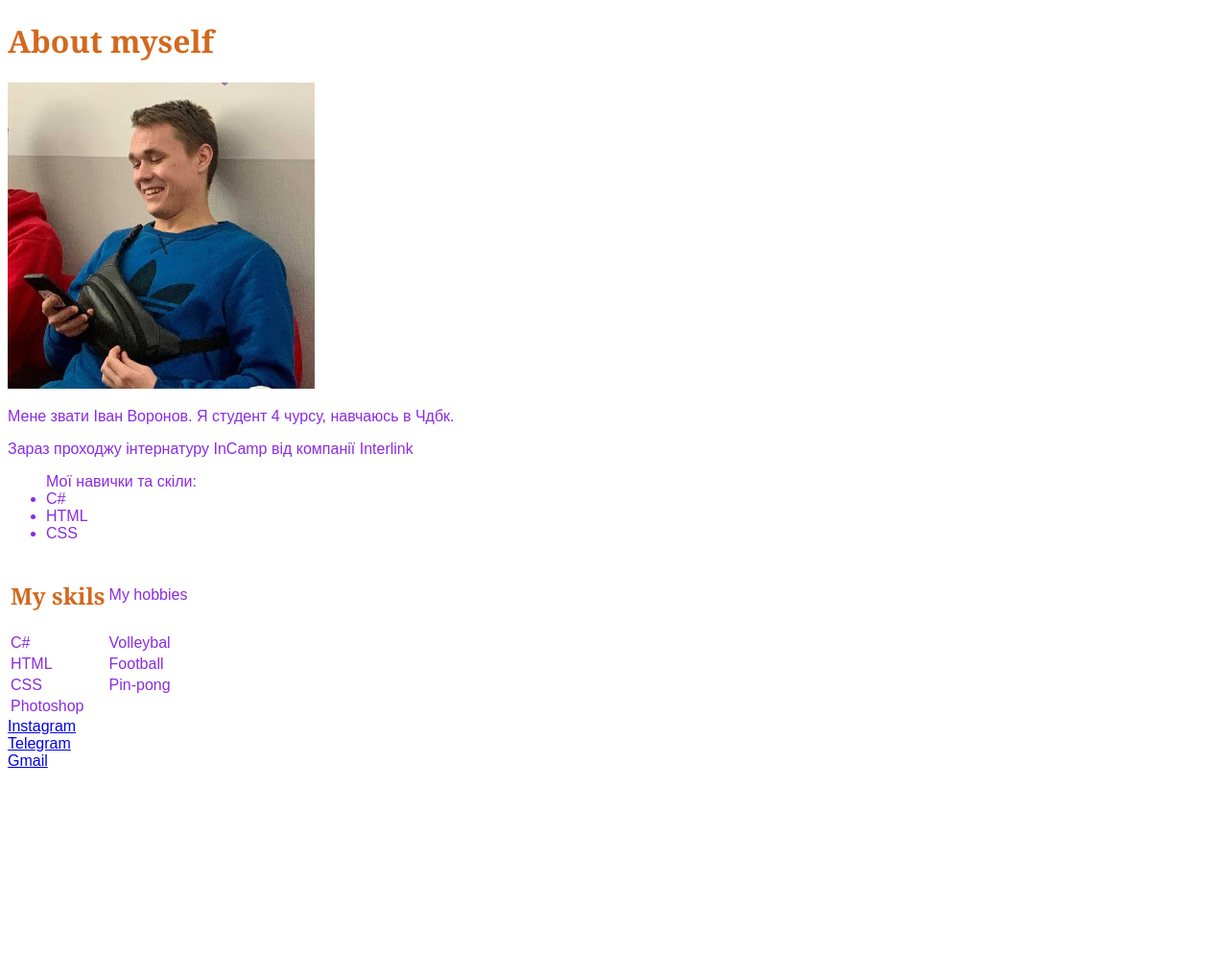
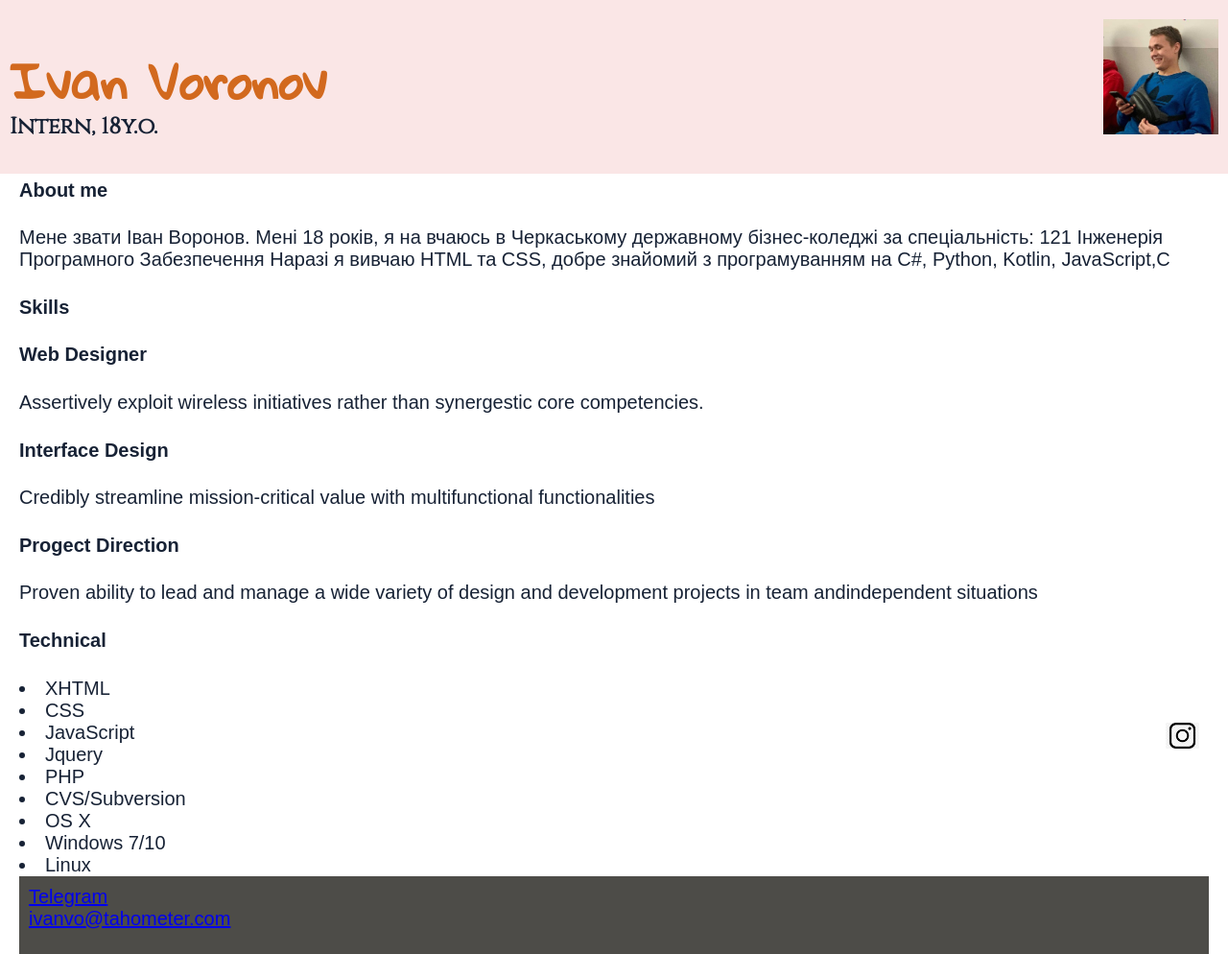
Before and after one commit to ivan-vo/ivan-vo.github.io, a plain HTML site: page index.html in a window 1280 px wide. Shown: the top 994 px of the page at 96% size. Before the commit the page ends 810 px from the top, so only its background shows below. Drawn offline with Linux system fonts and the light colour scheme; a web font is replaced by a local one.

Commit message:
Add floating image, Fixed header, and flying img

```diff
--- a/index.html
+++ b/index.html
@@ -5,29 +5,66 @@
     <meta http-equiv="X-UA-Compatible" content="IE=edge">
     <meta name="viewport" content="width=device-width, initial-scale=1.0">
     <link rel="stylesheet" href="style.css">
+    <link rel="stylesheet" href="https://fonts.googleapis.com/css?family=New Tegomin|Gloria Hallelujah|Cinzel">
     <title>Resume</title>
 </head>
 <body>
-    <h1>About myself</h1>
-    <img src="me.jpeg" alt="My foto">
-    <p>Мене звати Іван Воронов. Я студент 4 чурсу, навчаюсь в Чдбк. </p>
-    <p>Зараз проходжу інтернатуру InCamp від компанії Interlink </p>
-    <ul>Мої навички та скіли:
-        <li>С#</li>
-        <li>HTML</li>
-        <li>CSS</li>
-    </ul>
-    <table>
-        <tr>    <td><h2>My skils</h2></td>   <td>My hobbies</td>   </tr>
-        <tr>    <td>C#</td>   <td>Volleybal</td>   </tr>
-        <tr>    <td>HTML</td>   <td>Football</td>   </tr>
-        <tr>    <td>CSS</td>   <td>Pin-pong</td>   </tr>
-        <tr>    <td>Photoshop</td>   </tr>
-    </table>
+    <header>
+        <img class="myFoto" src="me.jpeg" alt="My foto">
+        <H1 class="name">Ivan Voronov</H1><H3>Intern, 18y.o.</H3>
+    </header>
+    <div class="main"></div>
+        <div class="aboutme">
+            <div>
+                <H4>About me</H4>
+            </div>
+            <div>
+                Мене звати Іван Воронов. Мені 18 років, я на вчаюсь в Черкаському державному бізнес-коледжі за спеціальність: 121 Інженерія Програмного Забезпечення
+                Наразі я вивчаю HTML та CSS, добре знайомий з програмуванням на C#, Python, Kotlin, JavaScript,C
+            </div>
+        </div>
+        <div>
+            <div>
+                <h4>Skills</h4>
+            </div>
+            <div>
+                <H4>Web Designer</H4>
+                Assertively exploit wireless initiatives rather than synergestic core competencies.
+            </div>
+            <div>
+                <H4>Interface Design</H4>
+                Credibly streamline mission-critical value with multifunctional functionalities
+            </div>
+            <div>
+                <h4>Progect Direction</h4>
+                Proven ability to lead and manage a wide variety of design and development projects in team andindependent situations
+            </div>
+        </div>
+        <div>
+            <div>
+                <h4>Technical</h4>
+            </div>
+            <div>
+                <li>XHTML</li>
+                <li>CSS</li>
+                <li>JavaScript</li>
+            </div>
+            <div>
+                <li>Jquery</li>
+                <li>PHP</li>
+                <li>CVS/Subversion</li>
+            </div>
+            <div>
+                <li>OS X</li>
+                <li>Windows 7/10</li>
+                <li>Linux</li>
+            </div>
+        </div>
+    </div>
     <footer>
-        <a href="https://www.instagram.com/p/BbhwDpUjk4H/?igshid=141x4zsb4aba9">Instagram</a> <br>
         <a href="https://t.me/Voronov_Ivan">Telegram</a><br>
-        <a href="mailto:ivanvo@tahometer.com">Gmail</a><br>
+        <a href="mailto:ivanvo@tahometer.com">ivanvo@tahometer.com</a><br>
+        <a href="https://www.instagram.com/p/BbhwDpUjk4H/?igshid=141x4zsb4aba9"><img class="instagramimg" src="instagramimage.png" alt="instagram"></a> <br>
     </footer>
 </body>
 </html>
--- a/style.css
+++ b/style.css
@@ -1,9 +1,56 @@
 body{
-    font-size: medium;
-    color:blueviolet;
+    font-size: 20px;
+    color:rgb(23, 34, 53);
     font-family:sans-serif;
+    margin: 20px;
+    word-wrap: normal;
 }
+header{
+    position: fixed;
+    background:rgb(250, 230, 230);
+    display: inline-block;
+    width: 100%;
+    margin: -20px;
+    padding-bottom: 10px;
+    padding-left: 10px;
+}
+
 h1,h2{
-    font-family:Georgia, 'Times New Roman', Times, serif;
+    font-family:'New Tegomin';
     color: chocolate;
 }
+footer{
+    background-color: rgb(77, 76, 72);
+    padding: 10px;
+}
+.name{
+    font-family: 'Gloria Hallelujah';
+    font-size: 50px;
+    margin-bottom: -40px;
+}
+header h3{
+    font-family: 'Cinzel';
+}
+.myFoto{
+    float: right;
+    width: 120px;
+    margin-right: 20px;
+    margin-top: 20px;
+}
+.main{
+    padding-top: 140px;
+}
+.instagramimg{
+    width: 35px;
+    position: absolute;
+    right: 30px;
+    bottom: 20px;
+}
+table td{
+    inset-block: auto;
+}
+.aboutme{
+    margin: 0;
+    padding: 0;
+    box-sizing: border-box;
+}
```
Also changed, not shown: instagramimage.png (added).
